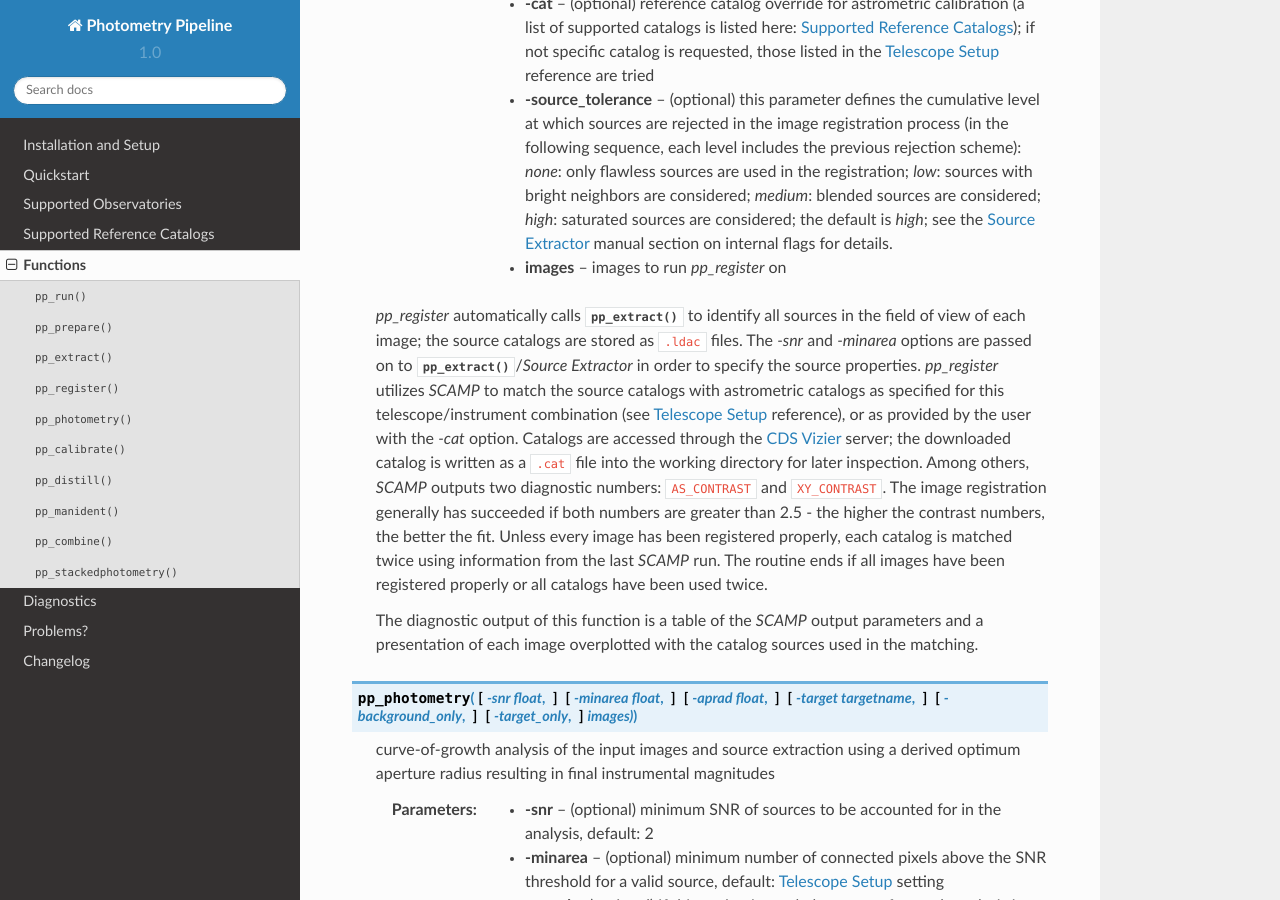
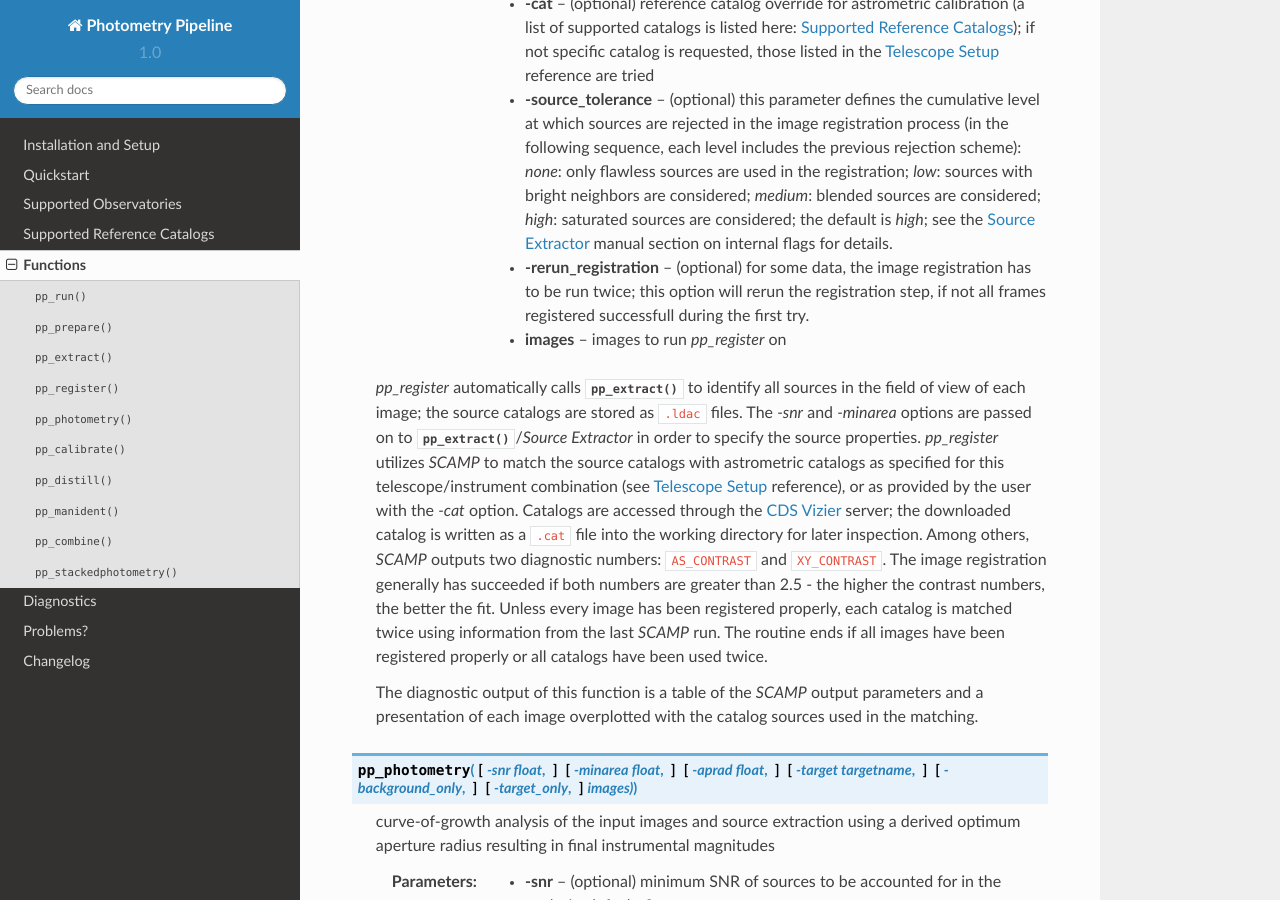
Before and after one commit to talister/photometrypipeline, a Sphinx documentation site: the page built from doc/functions.rst, in a window 1280 px wide and 900 px high, scrolled down 2335 px. Built offline with Sphinx 7.4.7 and the Read the Docs theme 2.0.0, drawn with Linux system fonts in a browser that asks for light colours.

Commit message:
rerun_registraion add to pp_run docs

```diff
--- a/doc/functions.rst
+++ b/doc/functions.rst
@@ -138,8 +138,11 @@ the logical order:
                              considered; the default is `high`; see
                              the `Source Extractor`_ manual section on
                              internal flags for details.
-
-
+   :param -rerun_registration: (optional) for some data, the image
+                               registration has to be run twice; this option
+			       will rerun the registration step, if not
+			       all frames registered successfull during
+			       the first try.
    :param images: images to run `pp_register` on
 
    `pp_register` automatically calls :func:`pp_extract` to identify
```
